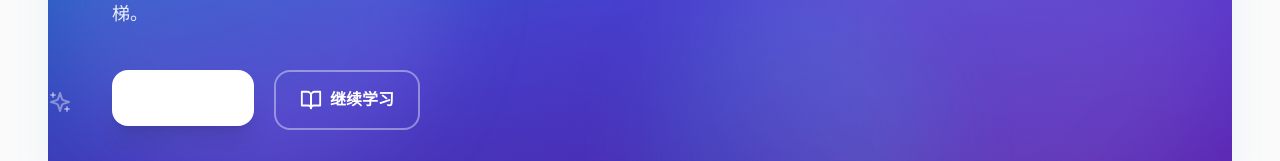
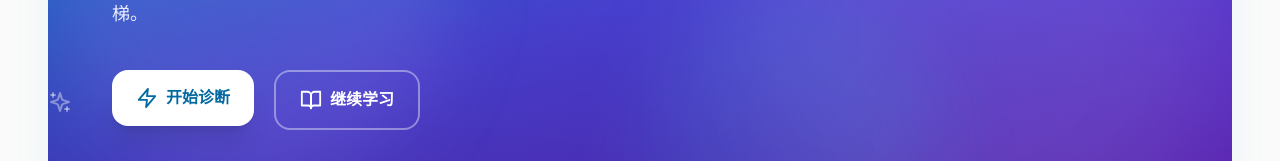
Before and after one commit to NaNaOY/OI_Master, a React (Vite) app: page / in a window 1280 px wide. Shown: the part 298-459 px from the top of the page. Built offline with nearby package versions, Linux system fonts and the light colour scheme.

Commit message:
修复首页开始诊断按钮文字显示问题

```diff
--- a/src/pages/Home/index.tsx
+++ b/src/pages/Home/index.tsx
@@ -189,16 +189,12 @@ export const Home = () => {
               >
                 <motion.div whileHover={{ scale: 1.05, y: -2 }} whileTap={{ scale: 0.98 }}>
                   <Button
+                    variant="ghost"
                     size="lg"
                     className="bg-white text-primary-700 hover:bg-white/95 shadow-xl px-10 py-4 rounded-xl font-semibold"
                     onClick={() => navigate('/diagnosis')}
                   >
-                    <motion.div
-                      animate={{ rotate: [0, 10, -10, 0] }}
-                      transition={{ duration: 1.5, repeat: Infinity }}
-                    >
-                      <Zap className="mr-2" size={22} />
-                    </motion.div>
+                    <Zap className="mr-2" size={22} />
                     开始诊断
                   </Button>
                 </motion.div>
```
